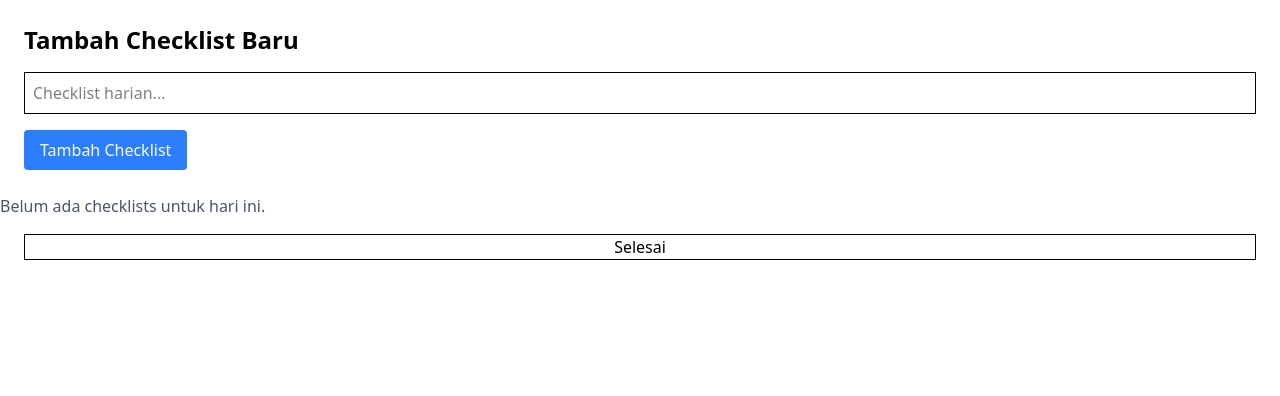
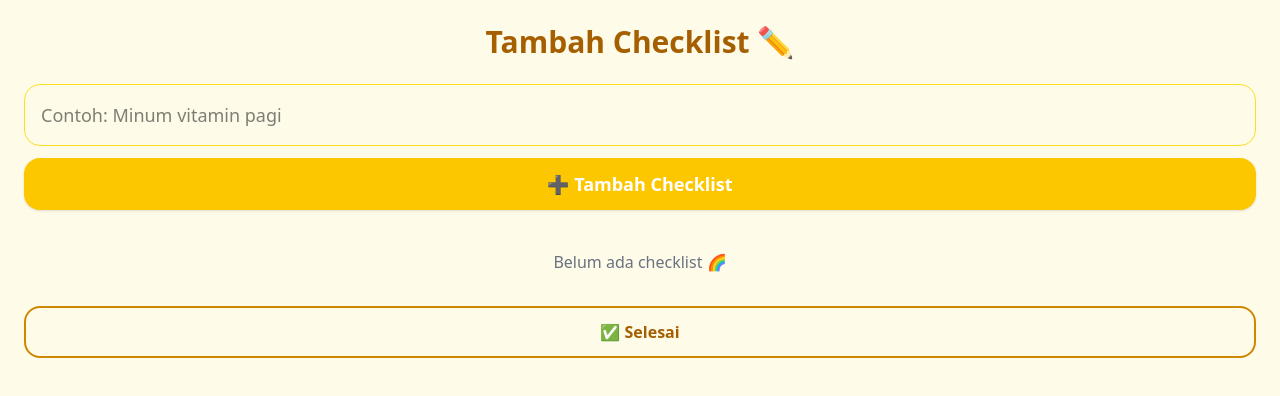
Before and after one commit to anangyoga/yaydone, a Vue app: page /create in a window 1280 px wide. Shown: the top 396 px of the page. Built offline with nearby package versions, Linux system fonts and the light colour scheme; the HTML template or start-up script is replaced by a standard one.

Commit message:
feat: styling

```diff
--- a/index.html
+++ b/index.html
@@ -4,7 +4,7 @@
     <meta charset="UTF-8" />
     <link rel="icon" href="/favicon.ico" />
     <meta name="viewport" content="width=device-width, initial-scale=1.0" />
-    <title>Vite App</title>
+    <title>Yay, Done!</title>
     <link rel="stylesheet" href="/src/style.css" />
   </head>
   <body>
--- a/src/pages/CreateList.vue
+++ b/src/pages/CreateList.vue
@@ -37,44 +37,62 @@ const toDashboard = () => {
 </script>
 
 <template>
-  <div class="p-6">
-    <h1 class="text-2xl font-bold mb-4">Tambah Checklist Baru</h1>
+  <div class="min-h-screen bg-yellow-50 p-6">
+    <!-- Header -->
+    <h1 class="text-3xl font-extrabold text-yellow-700 mb-6 text-center">
+      Tambah Checklist ✏️
+    </h1>
+
+    <!-- Input -->
+    <div class="mb-6">
       <input
         v-model="taskName"
         type="text"
-      placeholder="Checklist harian..."
-      class="border p-2 w-full mb-4"
+        placeholder="Contoh: Minum vitamin pagi"
+        class="w-full rounded-2xl border border-yellow-300 p-4 text-lg focus:outline-none focus:ring-2 focus:ring-yellow-400"
         @keyup.enter="handleCreate"
       />
+
       <button
         @click="handleCreate"
-      class="bg-blue-500 text-white px-4 py-2 rounded"
+        class="mt-3 w-full rounded-2xl bg-yellow-400 py-3 text-lg font-bold text-white shadow hover:bg-yellow-500 active:scale-95"
       >
-      Tambah Checklist
+        ➕ Tambah Checklist
       </button>
     </div>
-  <div v-if="lists.length" class="px-6">
-    <div v-for="list in lists" :key="list.id">
-      <div class="flex mb-2 items-center justify-between">
-        <p>{{ list.name }}</p>
+
+    <!-- List -->
+    <div v-if="lists.length" class="space-y-3">
+      <div
+        v-for="list in lists"
+        :key="list.id"
+        class="flex items-center justify-between rounded-xl bg-white p-4 shadow-sm"
+      >
+        <p class="font-medium text-gray-800">
+          {{ list.name }}
+        </p>
+
         <button
           @click="handleDelete(list.id)"
-          class="border rounded-md border-red-400 px-1.5 text-red-400"
+          class="rounded-lg border border-red-300 px-3 py-1 text-sm font-semibold text-red-500 hover:bg-red-50 cursor-pointer"
         >
           Hapus
         </button>
       </div>
     </div>
+
+    <div v-else class="text-center text-gray-500 mt-10">
+      Belum ada checklist 🌈
     </div>
-  <div v-else>
-    <p class="text-gray-600 mb-4">Belum ada checklists untuk hari ini.</p>
-  </div>
-  <div class="px-6">
+
+    <!-- Footer -->
+    <div class="mt-8">
       <button
         @click="toDashboard"
-      class="border border-black px-4 w-full cursor-pointer"
+        class="w-full rounded-2xl border-2 border-yellow-600 py-3 font-bold text-yellow-700 hover:bg-yellow-100"
       >
-      Selesai
+        ✅ Selesai
       </button>
     </div>
+  </div>
 </template>
--- a/src/pages/Dashboard.vue
+++ b/src/pages/Dashboard.vue
@@ -25,35 +25,72 @@ watch(
 );
 </script>
 <template>
-  <div class="p-6">
-    <h1 class="text-2xl font-bold mb-4">Today Checklist: {{ today }}</h1>
-    <div v-if="lists.length">
-      <p class="text-gray-600">Checklist harian kamu hari ini 👇</p>
+  <div class="min-h-screen bg-linear-to-b from-blue-50 to-white p-6">
+    <!-- Header -->
+    <div class="mb-6 text-center">
+      <h1 class="text-3xl font-extrabold text-blue-700">Checklist Hari Ini</h1>
+      <p
+        class="mt-1 inline-block rounded-full bg-blue-100 px-4 py-1 text-sm font-medium text-blue-700"
+      >
+        {{ today }}
+      </p>
+    </div>
 
-      <div v-for="list in lists" :key="list.id" class="flex gap-x-1.5">
+    <!-- Content -->
+    <div v-if="lists.length" class="space-y-3">
+      <p class="text-center text-gray-600 mb-4">
+        Jangan sampe lupa checklist ini 👇
+      </p>
+
+      <div
+        v-for="list in lists"
+        :key="list.id"
+        class="flex items-center gap-4 rounded-2xl border p-4 shadow-sm transition"
+        :class="
+          list.isDone
+            ? 'bg-gray-100 border-gray-200'
+            : 'bg-white border-blue-100 hover:shadow-md cursor-pointer'
+        "
+      >
+        <!-- Checkbox -->
         <input
           type="checkbox"
           :id="list.id.toString()"
           v-model="list.isDone"
           :disabled="list.isDone"
           :class="[
-            list.isDone ? 'cursor-not-allowed opacity-60' : 'cursor-pointer',
+            list.isDone
+              ? 'h-6 w-6 cursor-not-allowed opacity-60'
+              : 'h-6 w-6 rounded-lg accent-blue-500 cursor-pointer',
           ]"
         />
+
+        <!-- Label -->
         <label
           :for="list.id.toString()"
-          :class="[
+          class="flex-1 text-lg font-medium"
+          :class="
             list.isDone
-              ? 'pointer-events-none text-gray-400 line-through'
-              : 'cursor-pointer',
-          ]"
+              ? 'text-gray-400 line-through pointer-events-none'
+              : 'text-gray-800  cursor-pointer'
+          "
         >
           {{ list.name }}
         </label>
+
+        <!-- Done badge -->
+        <span
+          v-if="list.isDone"
+          class="rounded-full bg-green-100 px-3 py-1 text-xs font-semibold text-green-600"
+        >
+          DONE ✅
+        </span>
       </div>
     </div>
-    <div v-else>
-      <p class="text-gray-600 mb-4">Belum ada checklists untuk hari ini.</p>
+
+    <!-- Empty -->
+    <div v-else class="text-center text-gray-500 mt-10">
+      Belum ada checklist hari ini 🌱
     </div>
   </div>
 </template>
```
Lines whose indentation alone changed are shown as unchanged.
